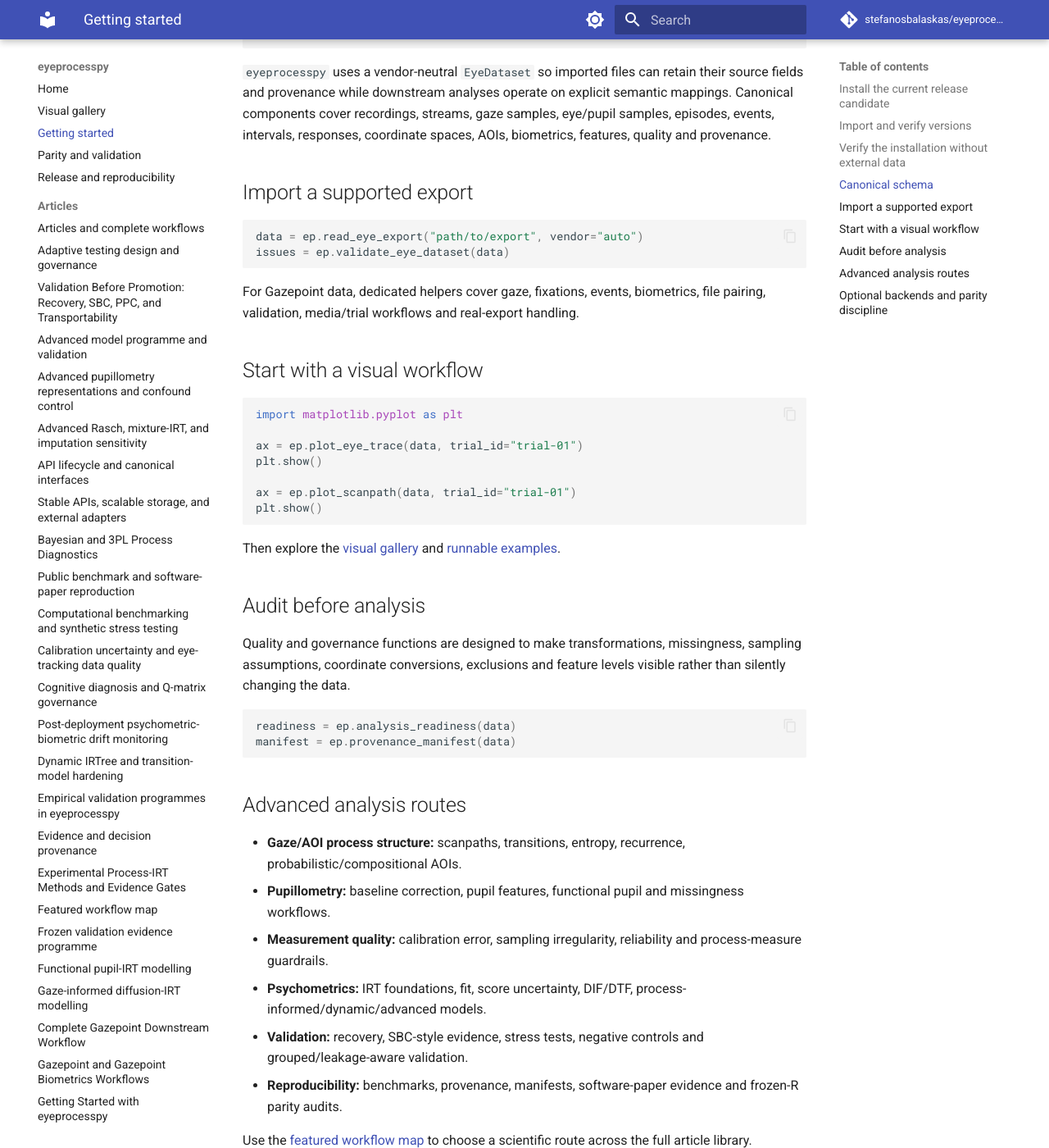
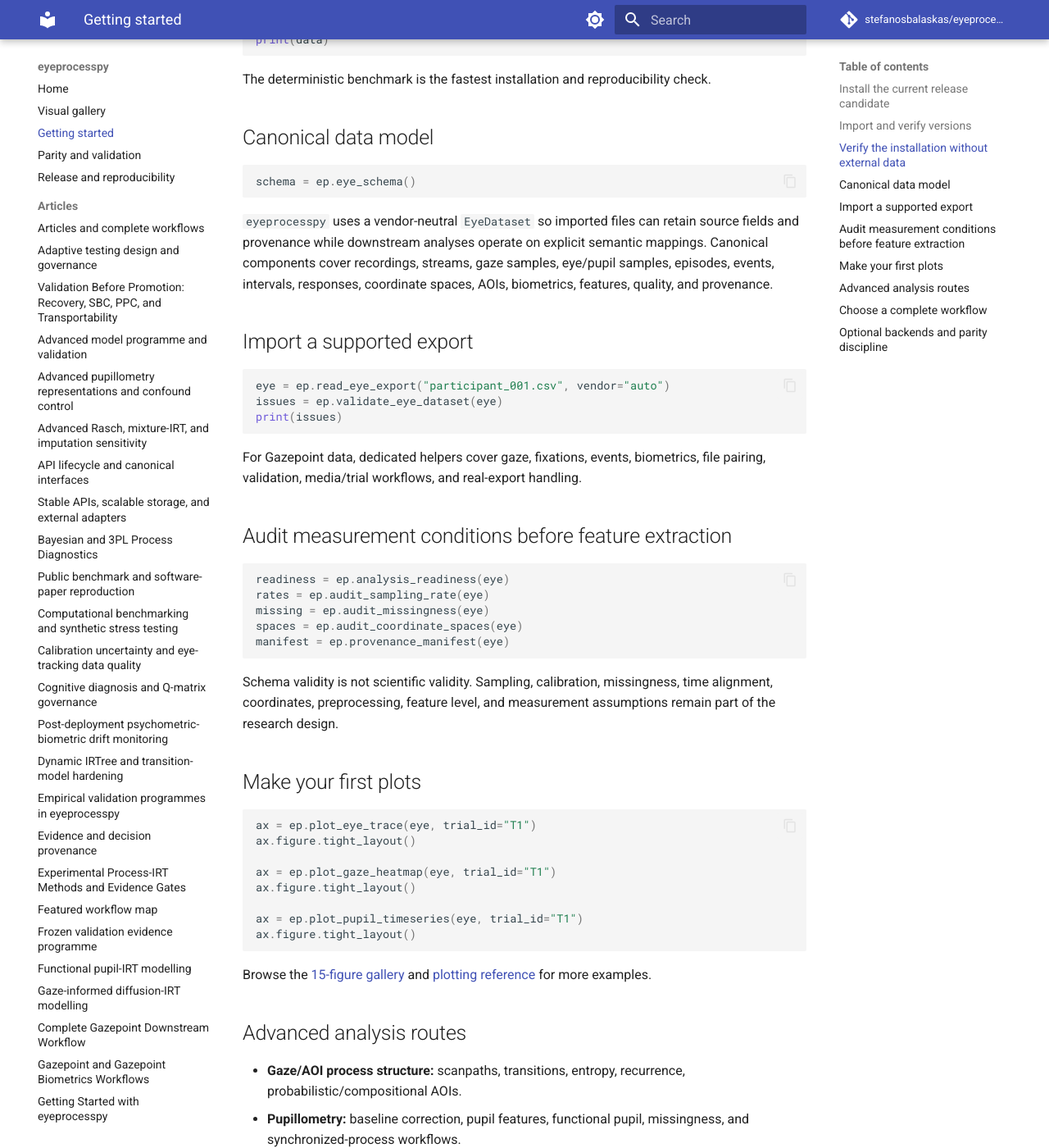
Before and after one commit to stefanosbalaskas/eyeprocesspy, an MkDocs documentation site: the page built from docs/getting-started.md, in a window 1280 px wide and 1400 px high, scrolled down 1159 px. Shown: the whole window at 82% size. Built offline with MkDocs 1.6.1 and Material for MkDocs 9.7.7, drawn with Linux system fonts in a browser that asks for light colours; comment, search, counter and statistics services are not loaded; some of the changed text lies outside the part shown.

Commit message:
docs: verify Windows install and expand getting started

````diff
--- a/docs/getting-started.md
+++ b/docs/getting-started.md
@@ -1,17 +1,36 @@
 # Getting started
+
+`eyeprocesspy` connects vendor import, canonical eye-tracking data contracts, preprocessing, gaze/AOI and pupil workflows, process measurement, psychometrics, validation, reproducibility, and scientific plotting.
 
 ## Install the current release candidate
 
-Until the first archival/PyPI release is approved, use the CI-tested wheel or the deep-parity branch rather than an unversioned package-index install.
+Until the first archival/PyPI release is approved, use the CI-tested wheel/manual bundle or the deep-parity branch.
 
-=== "Manual wheel"
+=== "Windows manual bundle"
 
-    Download the `eyeprocesspy-manual-install-<commit>` CI artifact, extract it, and install the wheel:
+    Extract the manual-install bundle, open PowerShell in that folder, and run:
 
     ```powershell
-    py -3 -m pip install .\eyeprocesspy-0.1.0-py3-none-any.whl
-    py -3 -c "import eyeprocesspy as ep; print(ep.__version__, ep.__r_reference_version__)"
+    Set-ExecutionPolicy -Scope Process Bypass
+    .\install_eyeprocesspy.ps1
     ```
+
+    The verified Windows path reports:
+
+    ```text
+    eyeprocesspy: 0.1.0
+    R reference: 0.11.1
+    ```
+
+    See [Manual installation](manual-install.md) for troubleshooting and optional dependencies.
+
+=== "Canonical wheel"
+
+    ```powershell
+    python -m pip install --upgrade .\eyeprocesspy-0.1.0-py3-none-any.whl
+    ```
+
+    If your browser renamed the file to `eyeprocesspy-0.1.0-py3-none-any (1).whl`, rename it back first. The inserted ` (1)` makes the filename invalid for wheel-tag parsing.
 
 === "Release branch"
 
@@ -25,11 +44,8 @@
     git clone https://github.com/stefanosbalaskas/eyeprocesspy.git
     cd eyeprocesspy
     git checkout release/0.1.0-deep-parity
-    uv sync --extra dev
-    uv run pytest
+    python -m pip install -e ".[dev,docs]"
     ```
-
-For plotting workflows, install the plotting dependencies through the package extra or development environment.
 
 ## Import and verify versions
 
@@ -40,7 +56,7 @@
 print(ep.__r_reference_version__)
 ```
 
-The Python 0.1.0 release candidate is tied to frozen R `eyeprocess` **0.11.1** as its scientific reference.
+The Python `0.1.0` release candidate is tied to frozen R **eyeprocess 0.11.1** as its scientific reference.
 
 ## Verify the installation without external data
 
@@ -55,60 +71,73 @@
 
 The deterministic benchmark is the fastest installation and reproducibility check.
 
-## Canonical schema
+## Canonical data model
 
 ```python
 schema = ep.eye_schema()
 ```
 
-`eyeprocesspy` uses a vendor-neutral `EyeDataset` so imported files can retain their source fields and provenance while downstream analyses operate on explicit semantic mappings. Canonical components cover recordings, streams, gaze samples, eye/pupil samples, episodes, events, intervals, responses, coordinate spaces, AOIs, biometrics, features, quality and provenance.
+`eyeprocesspy` uses a vendor-neutral `EyeDataset` so imported files can retain source fields and provenance while downstream analyses operate on explicit semantic mappings. Canonical components cover recordings, streams, gaze samples, eye/pupil samples, episodes, events, intervals, responses, coordinate spaces, AOIs, biometrics, features, quality, and provenance.
 
 ## Import a supported export
 
 ```python
-data = ep.read_eye_export("path/to/export", vendor="auto")
-issues = ep.validate_eye_dataset(data)
+eye = ep.read_eye_export("participant_001.csv", vendor="auto")
+issues = ep.validate_eye_dataset(eye)
+print(issues)
 ```
 
-For Gazepoint data, dedicated helpers cover gaze, fixations, events, biometrics, file pairing, validation, media/trial workflows and real-export handling.
+For Gazepoint data, dedicated helpers cover gaze, fixations, events, biometrics, file pairing, validation, media/trial workflows, and real-export handling.
 
-## Start with a visual workflow
+## Audit measurement conditions before feature extraction
 
 ```python
-import matplotlib.pyplot as plt
-
-ax = ep.plot_eye_trace(data, trial_id="trial-01")
-plt.show()
-
-ax = ep.plot_scanpath(data, trial_id="trial-01")
-plt.show()
+readiness = ep.analysis_readiness(eye)
+rates = ep.audit_sampling_rate(eye)
+missing = ep.audit_missingness(eye)
+spaces = ep.audit_coordinate_spaces(eye)
+manifest = ep.provenance_manifest(eye)
 ```
 
-Then explore the [visual gallery](gallery.md) and [runnable examples](examples/index.md).
+Schema validity is not scientific validity. Sampling, calibration, missingness, time alignment, coordinates, preprocessing, feature level, and measurement assumptions remain part of the research design.
 
-## Audit before analysis
-
-Quality and governance functions are designed to make transformations, missingness, sampling assumptions, coordinate conversions, exclusions and feature levels visible rather than silently changing the data.
+## Make your first plots
 
 ```python
-readiness = ep.analysis_readiness(data)
-manifest = ep.provenance_manifest(data)
+ax = ep.plot_eye_trace(eye, trial_id="T1")
+ax.figure.tight_layout()
+
+ax = ep.plot_gaze_heatmap(eye, trial_id="T1")
+ax.figure.tight_layout()
+
+ax = ep.plot_pupil_timeseries(eye, trial_id="T1")
+ax.figure.tight_layout()
 ```
+
+Browse the [15-figure gallery](gallery.md) and [plotting reference](reference/plotting.md) for more examples.
 
 ## Advanced analysis routes
 
 - **Gaze/AOI process structure:** scanpaths, transitions, entropy, recurrence, probabilistic/compositional AOIs.
-- **Pupillometry:** baseline correction, pupil features, functional pupil and missingness workflows.
-- **Measurement quality:** calibration error, sampling irregularity, reliability and process-measure guardrails.
-- **Psychometrics:** IRT foundations, fit, score uncertainty, DIF/DTF, process-informed/dynamic/advanced models.
-- **Validation:** recovery, SBC-style evidence, stress tests, negative controls and grouped/leakage-aware validation.
-- **Reproducibility:** benchmarks, provenance, manifests, software-paper evidence and frozen-R parity audits.
+- **Pupillometry:** baseline correction, pupil features, functional pupil, missingness, and synchronized-process workflows.
+- **Measurement quality:** calibration error, sampling irregularity, reliability, data quality, and process-measure guardrails.
+- **Psychometrics:** IRT foundations, fit, score uncertainty, DIF/DTF, process-informed, dynamic, and advanced models.
+- **Validation:** recovery, SBC-style evidence, stress tests, negative controls, grouped/leakage-aware validation, and evidence atlases.
+- **Reproducibility:** benchmarks, provenance, manifests, software-paper evidence, and frozen-R parity audits.
 
-Use the [featured workflow map](articles/featured-workflows.md) to choose a scientific route across the full article library.
+## Choose a complete workflow
+
+- [End-to-end eye-tracking](guides/end-to-end-eye-tracking.md)
+- [Gazepoint import and QC](guides/gazepoint-import-qc.md)
+- [Pupillometry](guides/pupillometry.md)
+- [Process quality and calibration uncertainty](guides/process-quality-uncertainty.md)
+- [Psychometrics and IRT](guides/psychometrics-irt.md)
+- [Reproducibility and release evidence](guides/reproducibility-release-evidence.md)
+- [88-article parity library](articles/index.md)
 
 ## Optional backends and parity discipline
 
 Install only the scientific backends required by your workflow. Unavailable exact R engines remain explicitly gated: `eyeprocesspy` does not silently replace an unavailable estimator with a different model and call it parity.
 
 !!! warning "Interpretation boundary"
-    Gaze, pupil, biometric and psychometric outputs are measurement evidence, not automatic psychological labels. Use validation, uncertainty, provenance and an appropriate study design when making substantive claims.
+    Gaze, pupil, biometric, and psychometric outputs are measurement evidence, not automatic psychological labels. Use validation, uncertainty, provenance, and an appropriate study design when making substantive claims.
````
